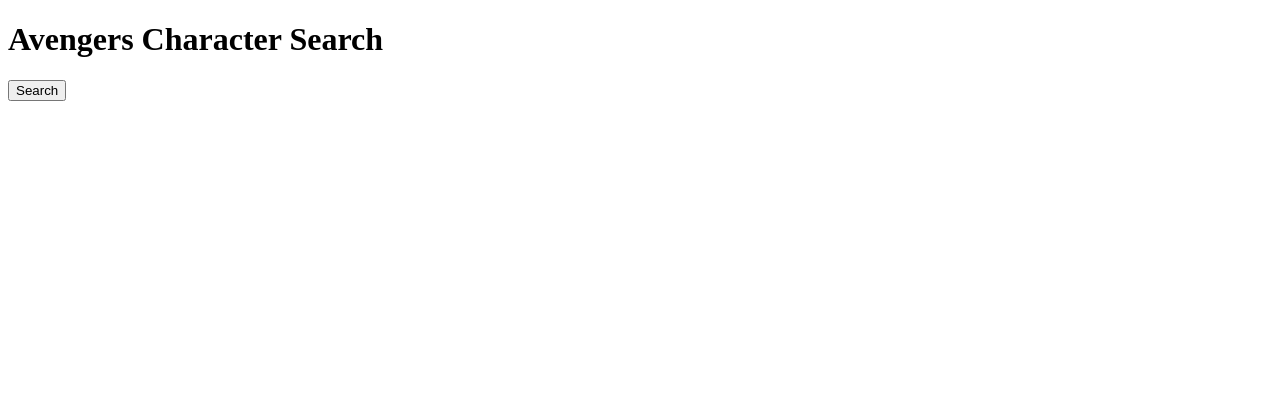
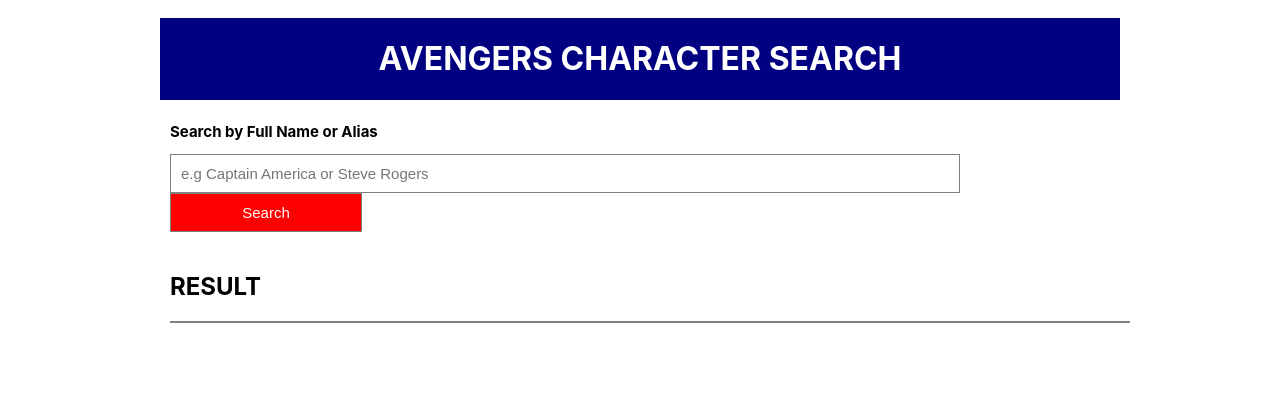
Before and after one commit to JavarieRamdeen/info2180-lab4, a plain HTML site: page index.html in a window 1280 px wide. Drawn offline with Linux system fonts and the light colour scheme.

Commit message:
unfinished Excercise 3

```diff
--- a/index.html
+++ b/index.html
@@ -1,18 +1,34 @@
 <!DOCTYPE html>
 <html lang="en">
 	<head>
+	    <meta charset="UTF-8" />
+		<meta name="viewport" content="width=device-width, initial-scale=1.0" />
+		<meta http-equiv="X-UA-Compatible" content="ie=edge" />
 		<title>INFO2180 - Lab4</title>
 		<link rel="stylesheet" href="styles.css" />
 		<script src="app.js"></script>
 	</head>
 	<body>
+	<div class="container">
 		<header>
-			<h1>Avengers Character Search</h1>
-		<header>
+			<h1>AVENGERS CHARACTER SEARCH</h1>
+		</header>
+		<div>
+				<h2 class = searchText>Search by Full Name or Alias</h2>
+				<input type="text" placeholder="e.g Captain America or Steve Rogers" name="search">
+				<button id="btn">Search</button>
+		</div>
 		<main>
-			<button id="btn">Search</button
+			<h2>RESULT</h2>
+			<hr>
+			<div id="result"></div>
+				<h3 id= "Sname"></h3>
+				<h4 id= "fname"></h4>
+				<p id= "Sinfo"></p>
+			<div>
 		</main>
 		<footer>
 		</footer>
+	</div>
 	</body>
 </html>
--- a/styles.css
+++ b/styles.css
@@ -0,0 +1,68 @@
+body {
+	font-family: -apple-system,BlinkMacSystemFont,"Segoe UI",Roboto,"Helvetica Neue",Arial,"Noto Sans",sansserif,"Noto Sans",sansserif;
+}
+
+input{
+	padding: 10px;
+	font-size: 15px;
+	border: 1px solid grey;
+	float: left;
+	width: 80%;
+}
+
+button{
+	float: left;
+	width: 20%;
+	padding: 10px;
+	background: red;
+	color: white;
+	font-size: 15px;
+	border: 1px solid grey;
+	cursor: pointer;
+}
+
+header{
+	text-align: center;
+	background: navy;
+	color: white;
+}
+
+main{
+	margin: 0 auto;
+    max-width: 960px;
+    width: 100%;
+	padding: 10px;
+}
+
+div{
+	margin: 0 auto;
+    max-width: 960px;
+    width: 100%;
+	padding: 10px;
+	font-weight: bold;
+}
+h3{
+	margin: 1px;
+}
+
+h4{
+	margin: 1px;
+}
+
+hr{
+	height: 2px;
+	border-width: 0;
+	color: gray;
+	background-color:gray;
+}
+
+.searchText{
+	padding: 0px;
+	font-size: 15px;
+}
+
+.container{
+	display: grid;
+	grid-template-columns: 1fr;
+	grid-template-rows: 1fr;
+}
```
